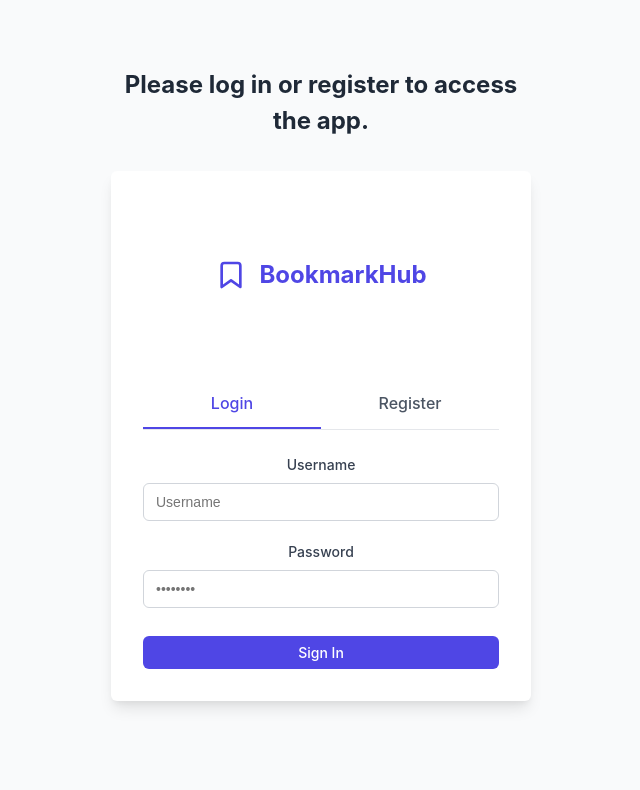
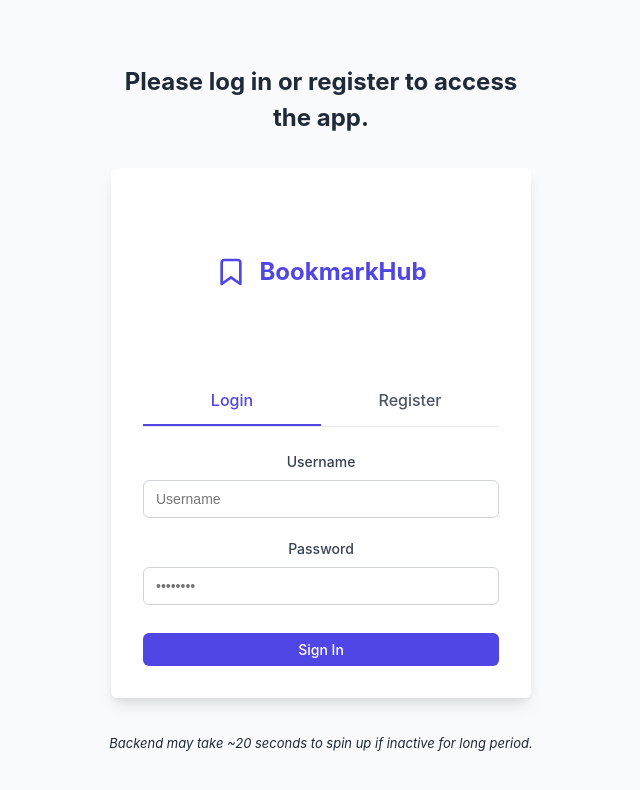
Before and after one commit to LPhinney1/ITIS4166-FinalProject, a React (Vite) app in the folder front/: page / in a window 1280 px wide. Shown: the top 790 px of the page, without its empty margins (319-959 px from the left). Built offline with nearby package versions, Linux system fonts and the light colour scheme; no server answers.

Commit message:
note about backend loading time

```diff
--- a/front/src/App.tsx
+++ b/front/src/App.tsx
@@ -7,7 +7,9 @@ function App() {
     const { token, isLoading, login } = useUser();
 
     if (isLoading) {
-        return <div className="loading-screen">Loading...</div>;
+        return <div className="loading-screen">
+            <h1>Loading...</h1>
+        </div>;
     }
 
     if (!token) {
@@ -15,6 +17,7 @@ function App() {
             <div style={{ padding: '2em', maxWidth: '500px', margin: '0 auto' }}>
                 <h2>Please log in or register to access the app.</h2>
                 <AuthForm onLogin={login} />
+                <em style={{ fontSize: 'small' }}>Backend may take ~20 seconds to spin up if inactive for long period.</em>
             </div>
         );
     }
```
